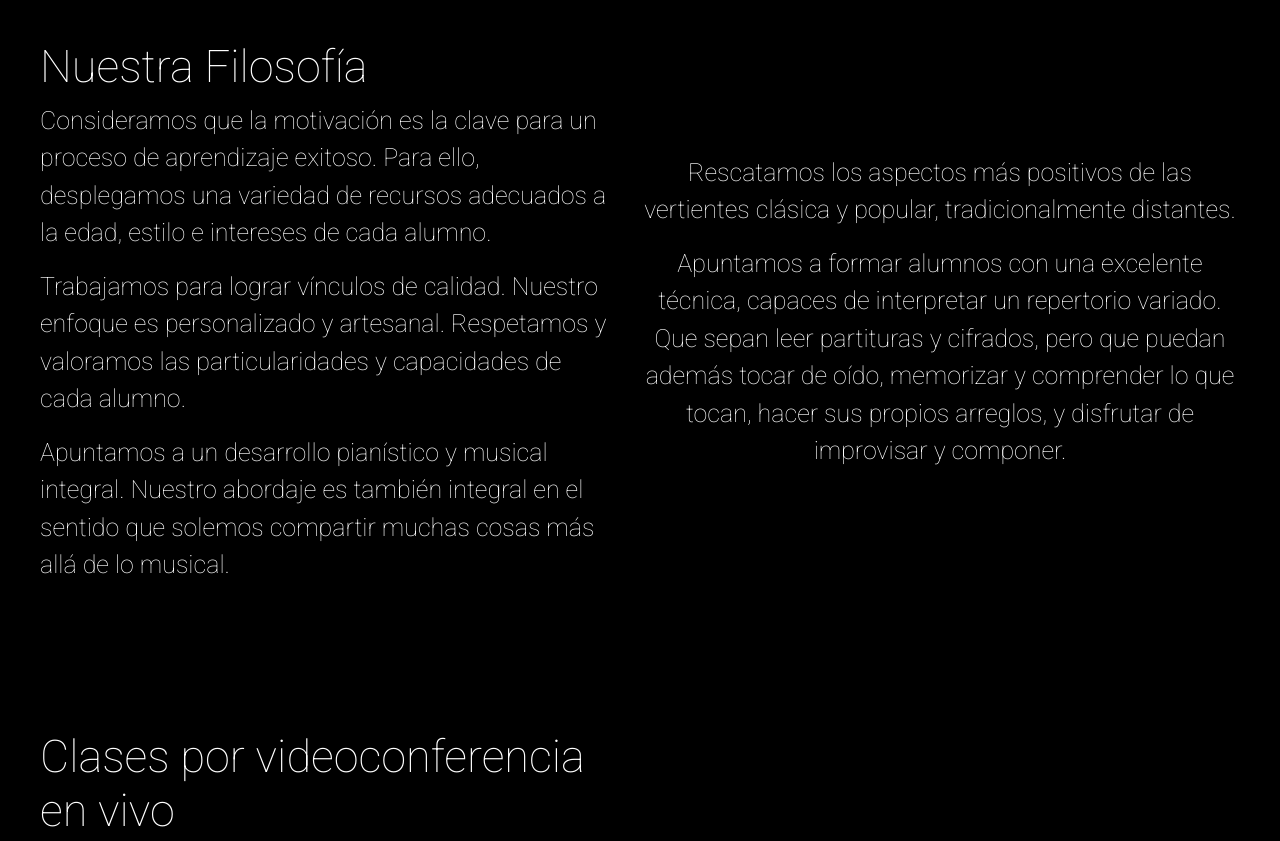
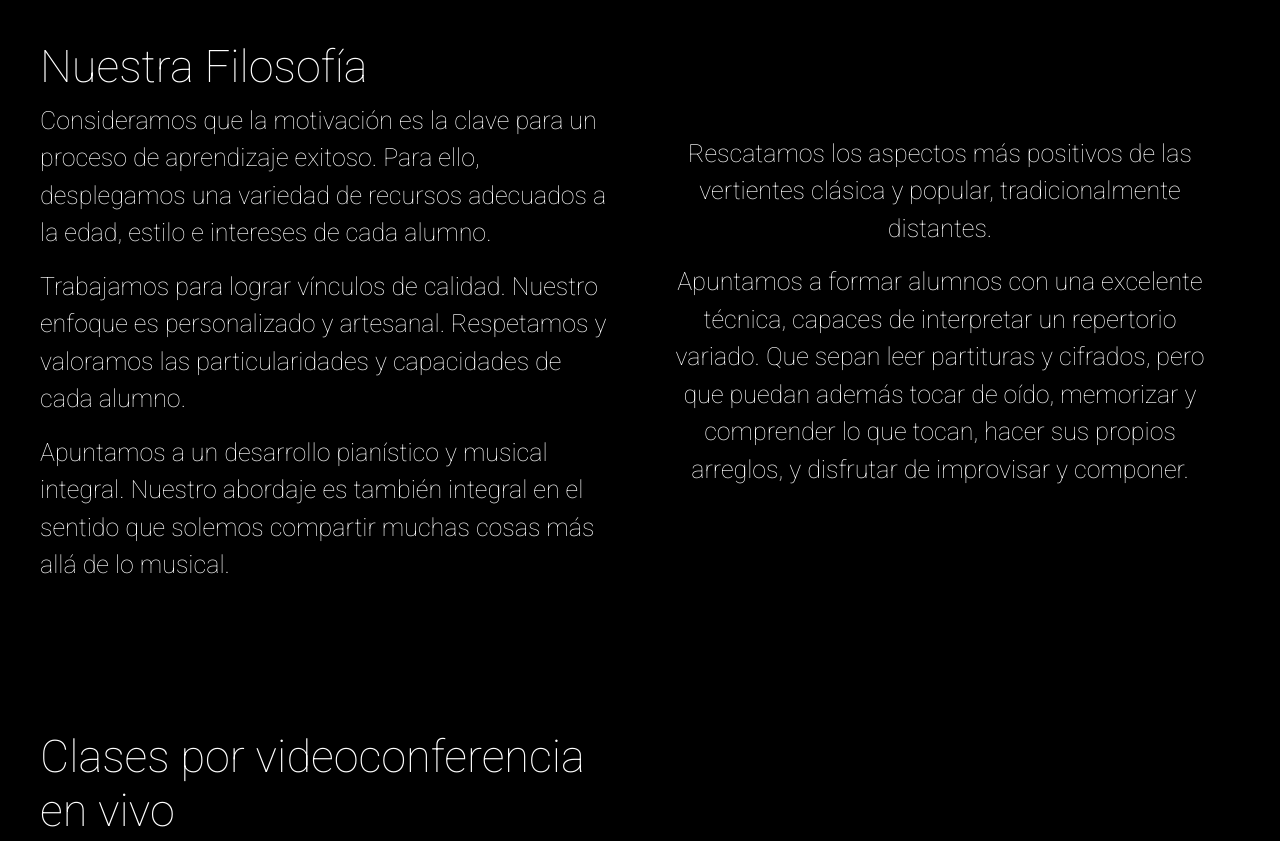
Before and after one commit to magaliorellana01/PF.Orellana, a website: page html/clases.html in a window 1280 px wide. Shown: the part 1020-1861 px from the top of the page. Drawn offline with nearby package versions, Linux system fonts and the light colour scheme; files that its build step writes are made by us from their sources; files whose address does not match are found by name; a web font is replaced by a local one.

Commit message:
sexto commit

```diff
--- a/scss/partes-de-la-web/_clases.scss
+++ b/scss/partes-de-la-web/_clases.scss
@@ -48,7 +48,7 @@
 
 .box2 {
     text-align: center;
-    margin: auto;
+    margin: 20px;
     padding-bottom: 10px;
 
     p {
```
